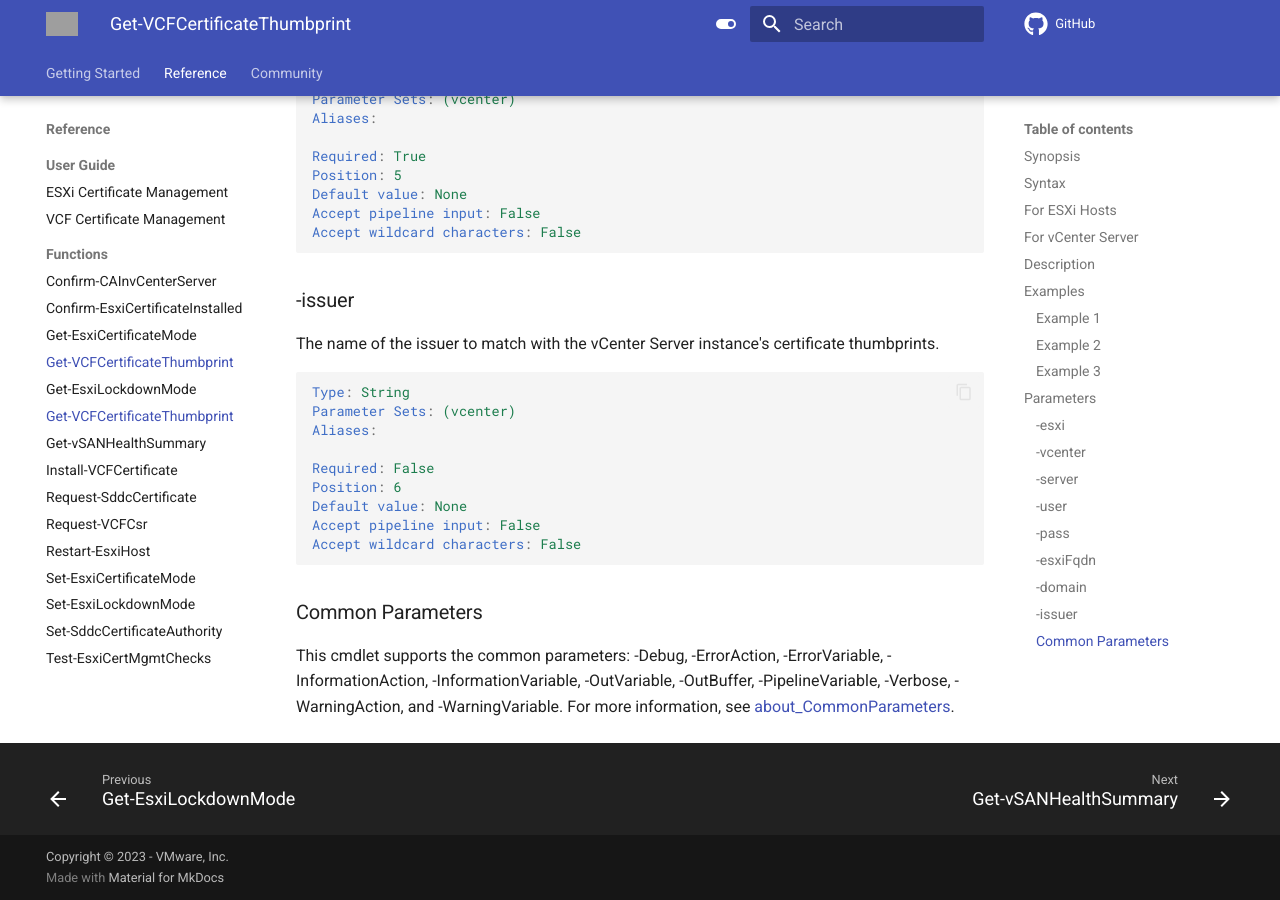
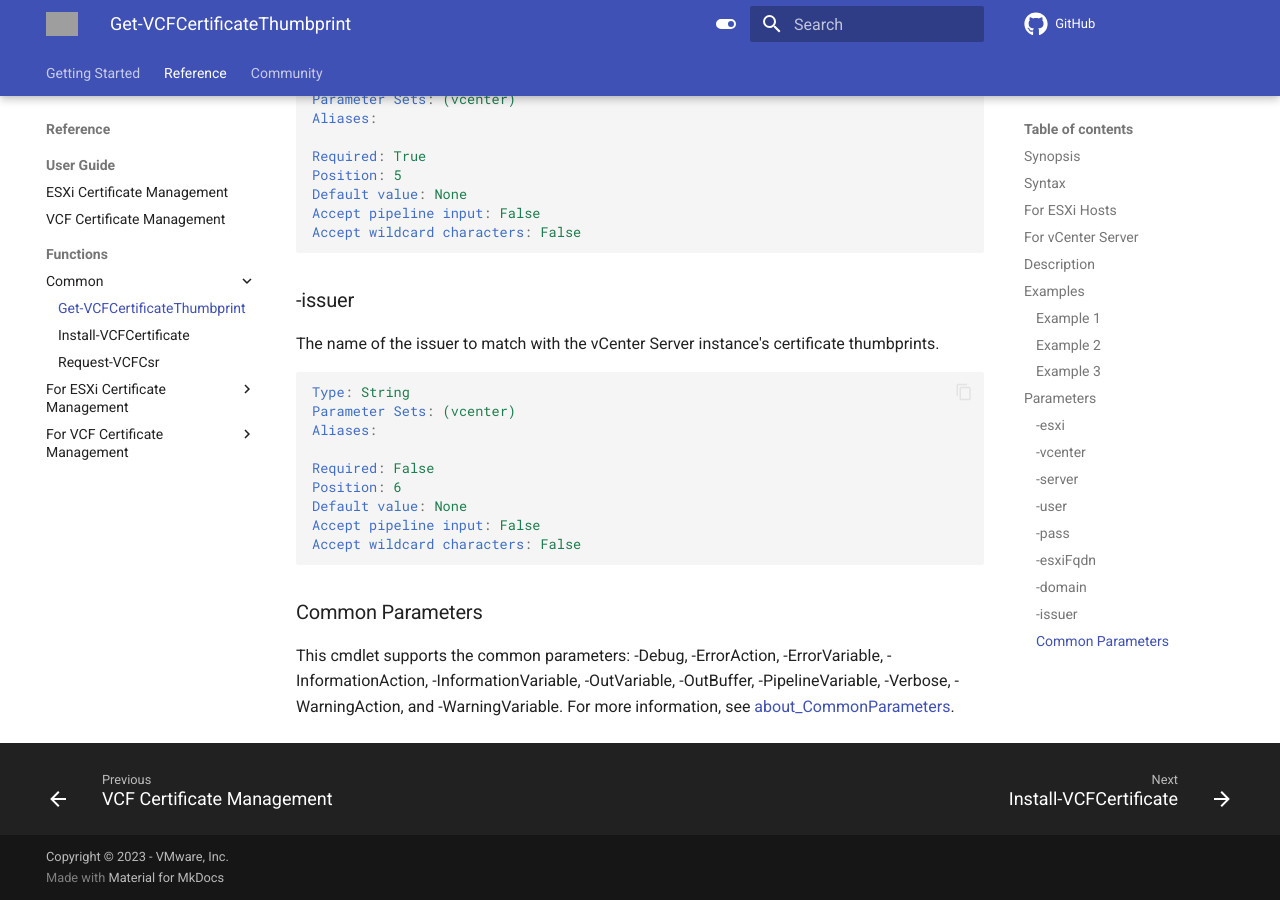
Before and after one commit to vmware/powershell-module-for-vmware-cloud-foundation-certificate-management, an MkDocs documentation site: the page built from docs/documentation/functions/Get-VCFCertificateThumbprint.md, in a window 1280 px wide and 900 px high, scrolled down 3413 px. Built offline with MkDocs 1.6.1 and Material for MkDocs 9.7.7, drawn with Linux system fonts in a browser that asks for light colours; comment, search, counter and statistics services are not loaded; the version menu is left out; grey boxes are pictures that could not be loaded.

```diff
--- a/mkdocs.yml
+++ b/mkdocs.yml
@@ -131,21 +131,23 @@ nav:
     - ESXi Certificate Management: documentation/user-guide/esxi-certificate-management.md
     - VCF Certificate Management: documentation/user-guide/vcf-certificate-management.md
   - Functions:
-    - Confirm-CAInvCenterServer: documentation/functions/Confirm-CAInvCenterServer.md
-    - Confirm-EsxiCertificateInstalled: documentation/functions/Confirm-EsxiCertificateInstalled.md
-    - Get-EsxiCertificateMode: documentation/functions/Get-EsxiCertificateMode.md
-    - Get-VCFCertificateThumbprint: documentation/functions/Get-VCFCertificateThumbprint.md
-    - Get-EsxiLockdownMode: documentation/functions/Get-EsxiLockdownMode.md
-    - Get-VCFCertificateThumbprint: documentation/functions/Get-VCFCertificateThumbprint.md
-    - Get-vSANHealthSummary: documentation/functions/Get-vSANHealthSummary.md
-    - Install-VCFCertificate: documentation/functions/Install-VCFCertificate.md
-    - Request-SddcCertificate: documentation/functions/Request-SddcCertificate.md
-    - Request-VCFCsr: documentation/functions/Request-VCFCsr.md
-    - Restart-EsxiHost: documentation/functions/Restart-EsxiHost.md
-    - Set-EsxiCertificateMode: documentation/functions/Set-EsxiCertificateMode.md
-    - Set-EsxiLockdownMode: documentation/functions/Set-EsxiLockdownMode.md
-    - Set-SddcCertificateAuthority: documentation/functions/Set-SddcCertificateAuthority.md
-    - Test-EsxiCertMgmtChecks: documentation/functions/Test-EsxiCertMgmtChecks.md
+    - Common:
+      - Get-VCFCertificateThumbprint: documentation/functions/Get-VCFCertificateThumbprint.md
+      - Install-VCFCertificate: documentation/functions/Install-VCFCertificate.md
+      - Request-VCFCsr: documentation/functions/Request-VCFCsr.md
+    - For ESXi Certificate Management:
+      - Confirm-CAInvCenterServer: documentation/functions/Confirm-CAInvCenterServer.md
+      - Confirm-EsxiCertificateInstalled: documentation/functions/Confirm-EsxiCertificateInstalled.md
+      - Get-EsxiCertificateMode: documentation/functions/Get-EsxiCertificateMode.md
+      - Get-EsxiLockdownMode: documentation/functions/Get-EsxiLockdownMode.md
+      - Get-vSANHealthSummary: documentation/functions/Get-vSANHealthSummary.md
+      - Restart-EsxiHost: documentation/functions/Restart-EsxiHost.md
+      - Set-EsxiCertificateMode: documentation/functions/Set-EsxiCertificateMode.md
+      - Set-EsxiLockdownMode: documentation/functions/Set-EsxiLockdownMode.md
+      - Test-EsxiCertMgmtChecks: documentation/functions/Test-EsxiCertMgmtChecks.md
+    - For VCF Certificate Management:
+      - Request-SddcCertificate: documentation/functions/Request-SddcCertificate.md
+      - Set-SddcCertificateAuthority: documentation/functions/Set-SddcCertificateAuthority.md
 - Community:
   - community/index.md
   - Contributing: community/contributing.md
```
Also changed, not shown: CHANGELOG.md (+1 -0 lines), 1 other file.
